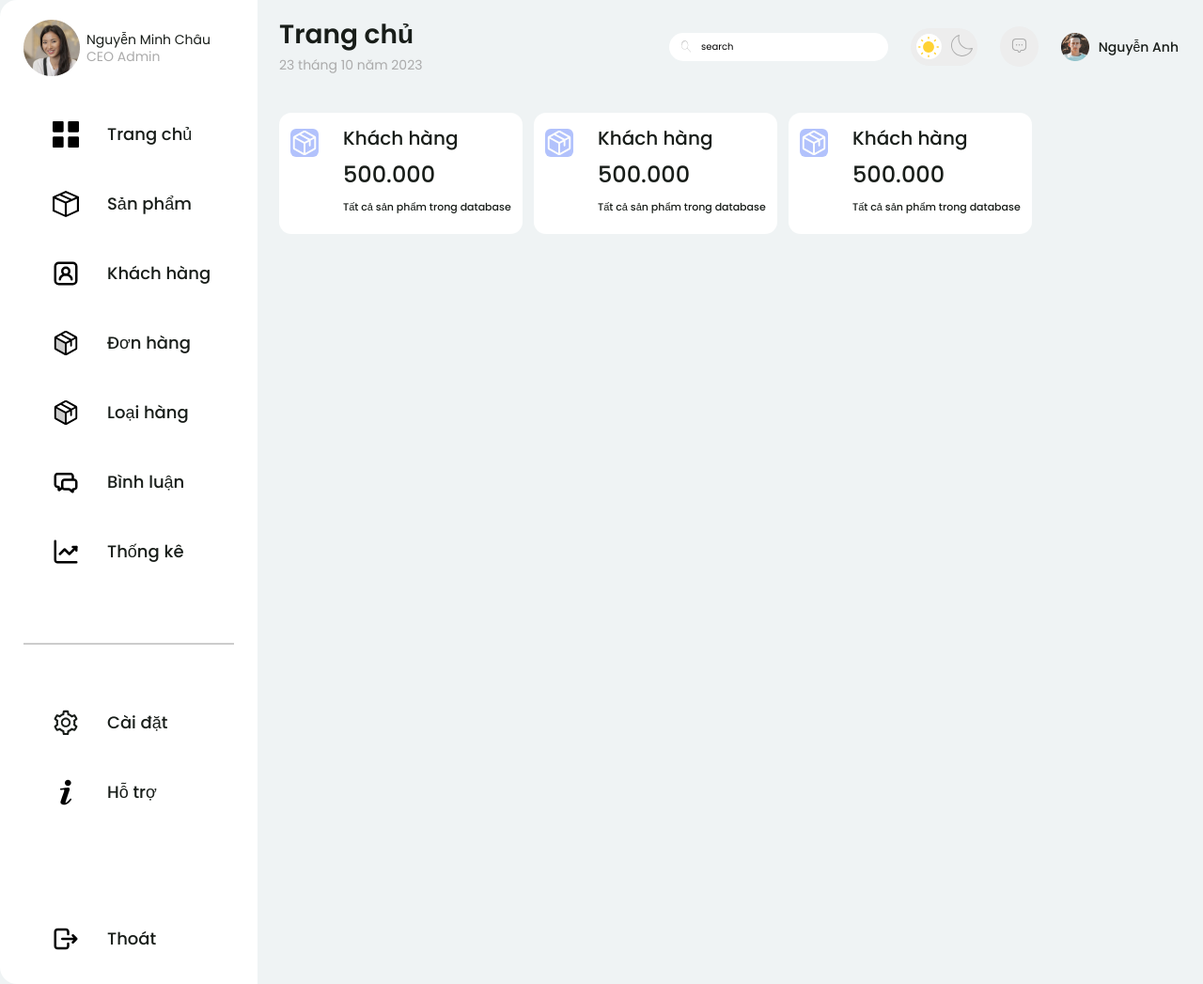
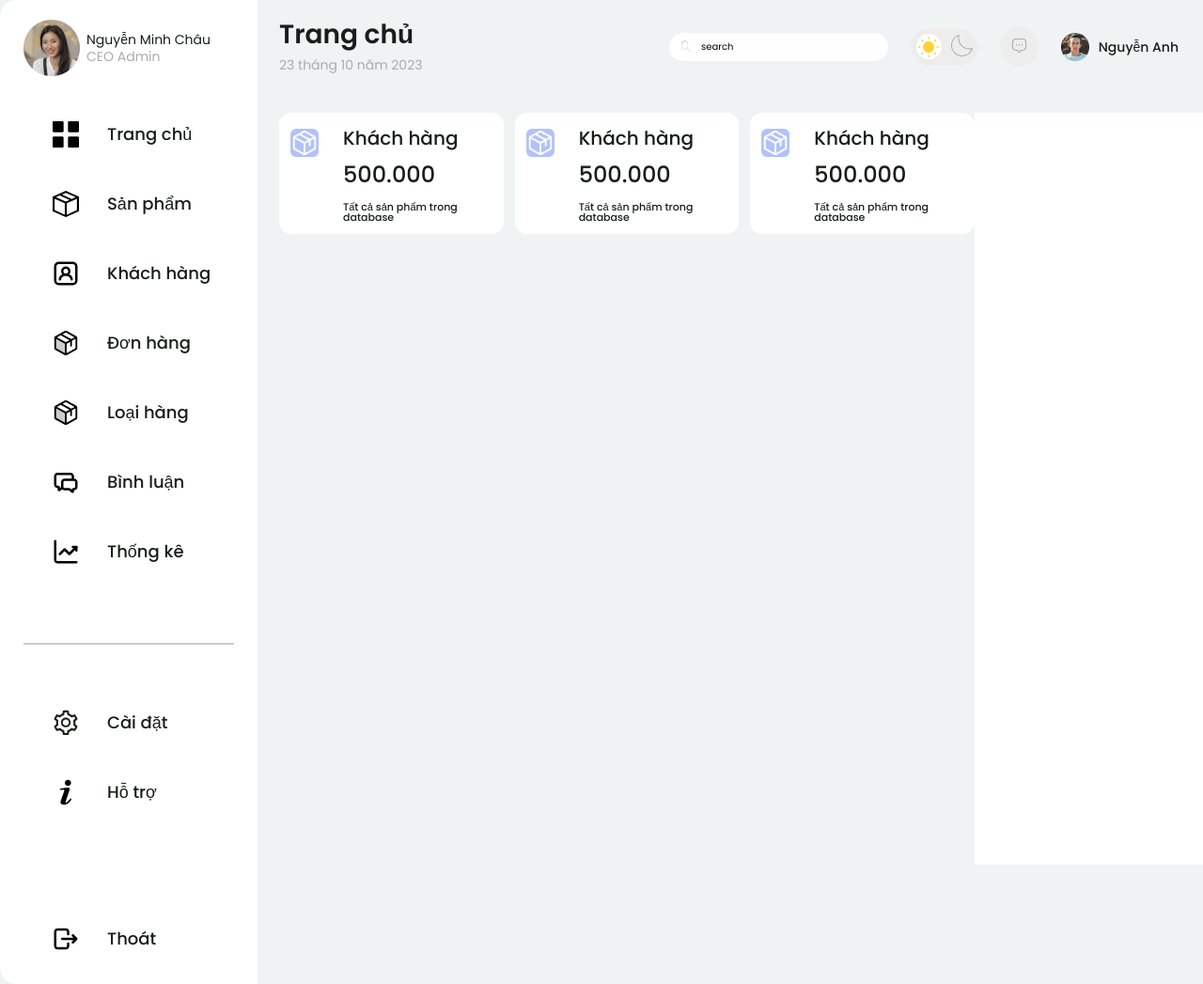
Before and after one commit to tuanhuynh0107/wd18031, a PHP site: page /html/admin.html in a window 1280 px wide. Shown: the whole page at 94% size. Run offline with PHP 8.4, Linux system fonts and the light colour scheme.

Commit message:
code lại total product

```diff
--- a/assets/css/admin.css
+++ b/assets/css/admin.css
@@ -187,15 +187,27 @@ html {
 }
 
 
+
+
+/*  main notify */
+
+.main {
+    margin-top: 44px;
+    align-items: flex-start;
+}
+
+
 /* total product */
 .box-total {
-    margin-top: 44px;
     gap: 12px;
+    flex-grow: 1;
+    /* background-color: #fff; */
+    justify-content: space-between;
 }
 
 .total_product {
     height: 129px;
-    width: 259px;
+    width: 33%;
     border-radius: 13px;
     background: #fff;
     align-items: flex-start;
@@ -252,3 +264,9 @@ html {
     font-size: 1.1rem;
     font-weight: 500;
 }
+
+.notify {
+    width: 251px;
+    background-color: #fff;
+    height: 100vh;
+}
--- a/html/admin.html
+++ b/html/admin.html
@@ -181,7 +181,7 @@
             </section>
         </nav>
        <div class="container" style="flex-grow: 1; width: 100%;">
-        <header class="header row" style="width: 100%;">
+            <header class="header row" >
                 <div class="header__name">
                     <h2 class="header__namePage">Trang chủ</h2>
                     <div class="header__date">23 tháng 10 năm 2023</div>
@@ -259,7 +259,7 @@
                     </div>
                 </div>
             </header>
-        <main style="width: 100%;">
+            <main class="main row">
                 <div class="box-total row">
                     <section class="total_product row">
                         <div class="total_product__icon">
@@ -307,6 +307,10 @@
                         </div>
                     </section>
                 </div>
+
+                <article class="notify">
+
+                </article>
             </main>
        </div>
     </div>
```
Lines whose indentation alone changed are shown as unchanged.
